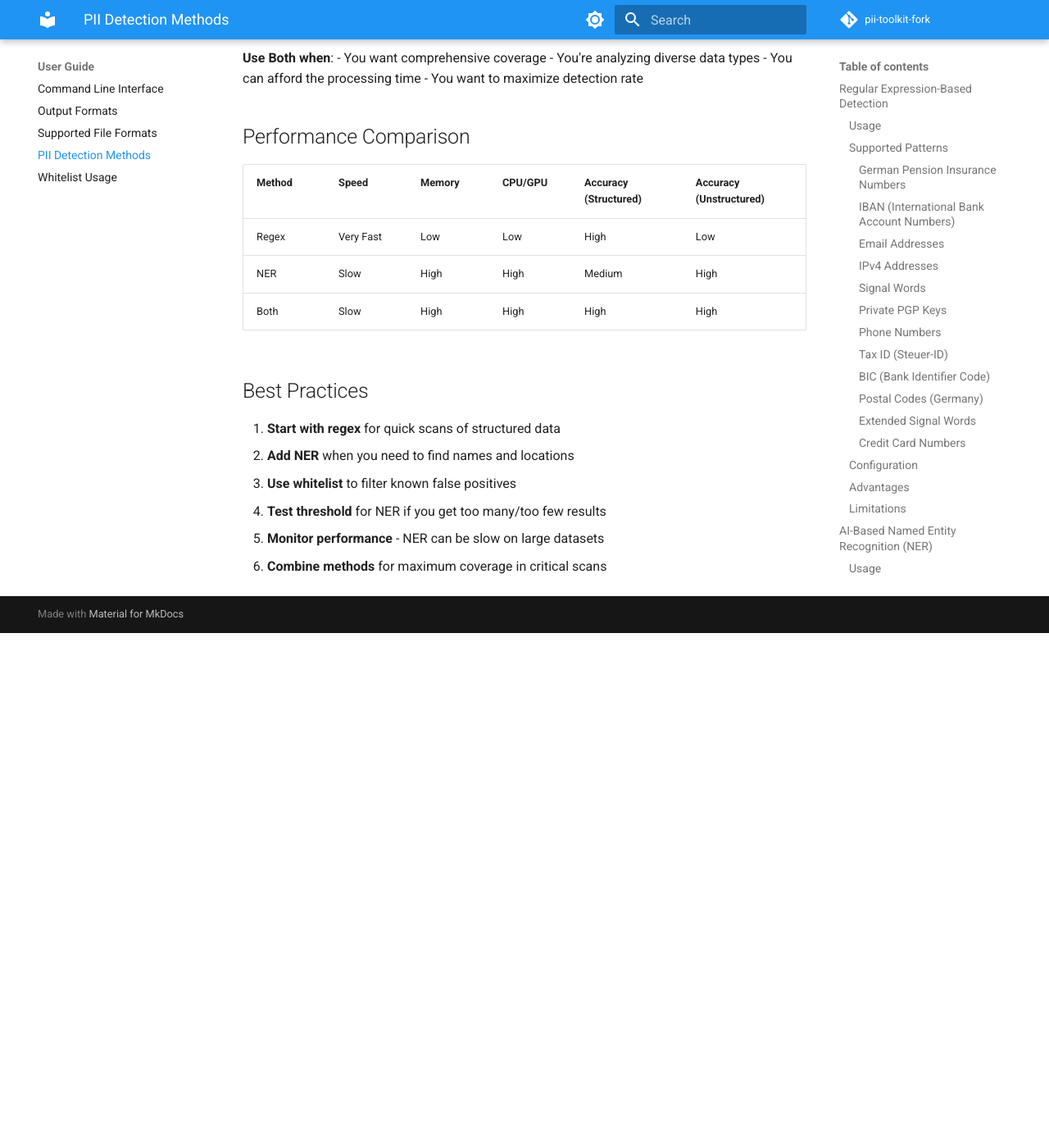
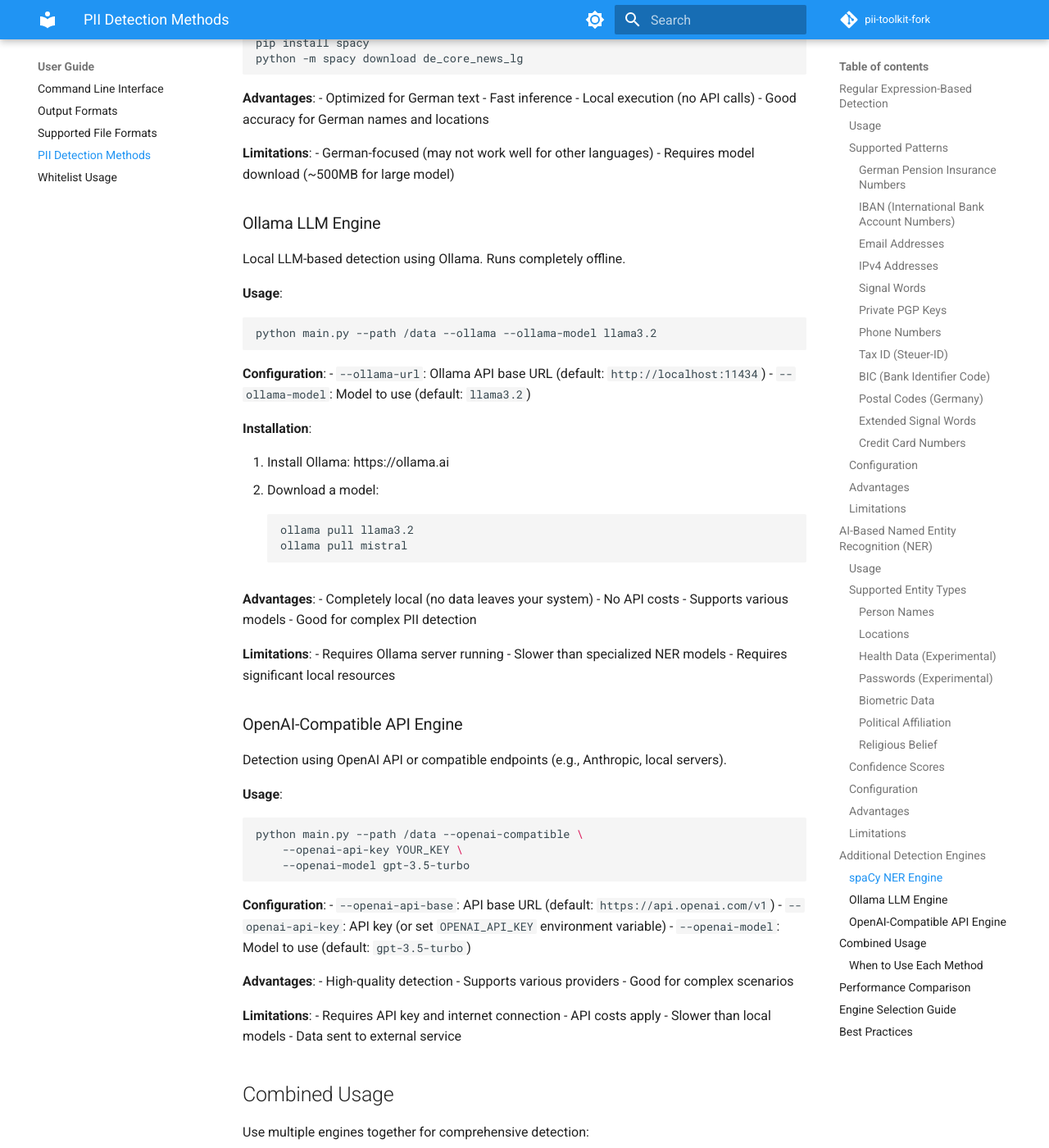
Before and after one commit to lichtbaer/pbd-toolkit, an MkDocs documentation site: the page built from docs/user-guide/detection-methods.md, in a window 1280 px wide and 1400 px high, scrolled down 7499 px. Shown: the whole window at 82% size. Built offline with MkDocs 1.6.1 and Material for MkDocs 9.7.7, drawn with Linux system fonts in a browser that asks for light colours; comment, search, counter and statistics services are not loaded; before the commit the page ends 8271 px from its top, so only the background shows below that; some of the changed text lies outside the part shown.

Commit message:
Add support for spaCy, Ollama, and OpenAI compatible engines
Co-authored-by: cursor <cursor@smartml.de>

````diff
--- a/docs/user-guide/detection-methods.md
+++ b/docs/user-guide/detection-methods.md
@@ -1,6 +1,6 @@
 # PII Detection Methods
 
-The PII Toolkit supports two complementary detection methods that can be used independently or together.
+The PII Toolkit supports multiple detection engines that can be used independently or in combination for comprehensive PII detection.
 
 ## Regular Expression-Based Detection
 
@@ -194,7 +194,7 @@ Regex patterns are defined in `config_types.json`. Each pattern includes:
 
 ## AI-Based Named Entity Recognition (NER)
 
-AI-powered detection using the GLiNER (Generalist and Lightweight model for Named Entity Recognition) model.
+AI-powered detection using multiple analytical engines. The toolkit supports several detection engines that can be used individually or in combination.
 
 ### Usage
 
@@ -310,12 +310,121 @@ NER labels are defined in `config_types.json`. Each label includes:
 - **False positives/negatives**: AI models are not perfect
 - **Experimental features**: Some entity types have poor quality
 
+## Additional Detection Engines
+
+### spaCy NER Engine
+
+German-specific Named Entity Recognition using spaCy models optimized for German text.
+
+**Usage**:
+
+```bash
+python main.py --path /data --spacy-ner --spacy-model de_core_news_lg
+```
+
+**Available Models**:
+- `de_core_news_sm` - Small model (fast, lower accuracy)
+- `de_core_news_md` - Medium model (balanced)
+- `de_core_news_lg` - Large model (slower, higher accuracy, default)
+
+**Installation**:
+
+```bash
+pip install spacy
+python -m spacy download de_core_news_lg
+```
+
+**Advantages**:
+- Optimized for German text
+- Fast inference
+- Local execution (no API calls)
+- Good accuracy for German names and locations
+
+**Limitations**:
+- German-focused (may not work well for other languages)
+- Requires model download (~500MB for large model)
+
+### Ollama LLM Engine
+
+Local LLM-based detection using Ollama. Runs completely offline.
+
+**Usage**:
+
+```bash
+python main.py --path /data --ollama --ollama-model llama3.2
+```
+
+**Configuration**:
+- `--ollama-url`: Ollama API base URL (default: `http://localhost:11434`)
+- `--ollama-model`: Model to use (default: `llama3.2`)
+
+**Installation**:
+
+1. Install Ollama: https://ollama.ai
+2. Download a model:
+   ```bash
+   ollama pull llama3.2
+   ollama pull mistral
+   ```
+
+**Advantages**:
+- Completely local (no data leaves your system)
+- No API costs
+- Supports various models
+- Good for complex PII detection
+
+**Limitations**:
+- Requires Ollama server running
+- Slower than specialized NER models
+- Requires significant local resources
+
+### OpenAI-Compatible API Engine
+
+Detection using OpenAI API or compatible endpoints (e.g., Anthropic, local servers).
+
+**Usage**:
+
+```bash
+python main.py --path /data --openai-compatible \
+    --openai-api-key YOUR_KEY \
+    --openai-model gpt-3.5-turbo
+```
+
+**Configuration**:
+- `--openai-api-base`: API base URL (default: `https://api.openai.com/v1`)
+- `--openai-api-key`: API key (or set `OPENAI_API_KEY` environment variable)
+- `--openai-model`: Model to use (default: `gpt-3.5-turbo`)
+
+**Advantages**:
+- High-quality detection
+- Supports various providers
+- Good for complex scenarios
+
+**Limitations**:
+- Requires API key and internet connection
+- API costs apply
+- Slower than local models
+- Data sent to external service
+
 ## Combined Usage
 
-Use both methods together for comprehensive detection:
+Use multiple engines together for comprehensive detection:
 
 ```bash
+# Basic combination
 python main.py --path /data --regex --ner
+
+# All engines
+python main.py --path /data \
+    --regex \
+    --ner \
+    --spacy-ner --spacy-model de_core_news_lg \
+    --ollama --ollama-model llama3.2
+
+# German-focused
+python main.py --path /data \
+    --regex \
+    --spacy-ner --spacy-model de_core_news_lg
 ```
 
 ### When to Use Each Method
@@ -340,11 +449,34 @@ python main.py --path /data --regex --ner
 
 ## Performance Comparison
 
-| Method | Speed | Memory | CPU/GPU | Accuracy (Structured) | Accuracy (Unstructured) |
-|--------|-------|--------|---------|----------------------|------------------------|
-| Regex | Very Fast | Low | Low | High | Low |
-| NER | Slow | High | High | Medium | High |
-| Both | Slow | High | High | High | High |
+| Engine | Speed | Memory | CPU/GPU | Accuracy (Structured) | Accuracy (Unstructured) | Local | Cost |
+|--------|-------|--------|---------|----------------------|------------------------|-------|------|
+| Regex | Very Fast | Low | Low | High | Low | Yes | Free |
+| GLiNER | Slow | High | High | Medium | High | Yes | Free |
+| spaCy | Medium | Medium | Medium | Medium | High (German) | Yes | Free |
+| Ollama | Very Slow | Very High | Very High | Medium | High | Yes | Free |
+| OpenAI | Slow | Low | Low | Medium | Very High | No | Paid |
+
+## Engine Selection Guide
+
+**For German text analysis**:
+- Use `--spacy-ner` with `de_core_news_lg` for best German-specific results
+- Combine with `--regex` for structured data
+
+**For maximum privacy**:
+- Use `--ollama` for completely local processing
+- No data leaves your system
+
+**For best accuracy**:
+- Use `--openai-compatible` with GPT-4
+- Combine with `--regex` for structured patterns
+
+**For speed**:
+- Use `--regex` only for fastest results
+- Add `--spacy-ner` for German names/locations
+
+**For comprehensive coverage**:
+- Combine multiple engines: `--regex --ner --spacy-ner`
 
 ## Best Practices
 
````
Also changed, not shown: docs/developer/engines.md (added, +261 -0 lines), docs/user-guide/cli.md (+42 -0 lines), 3 other files.
